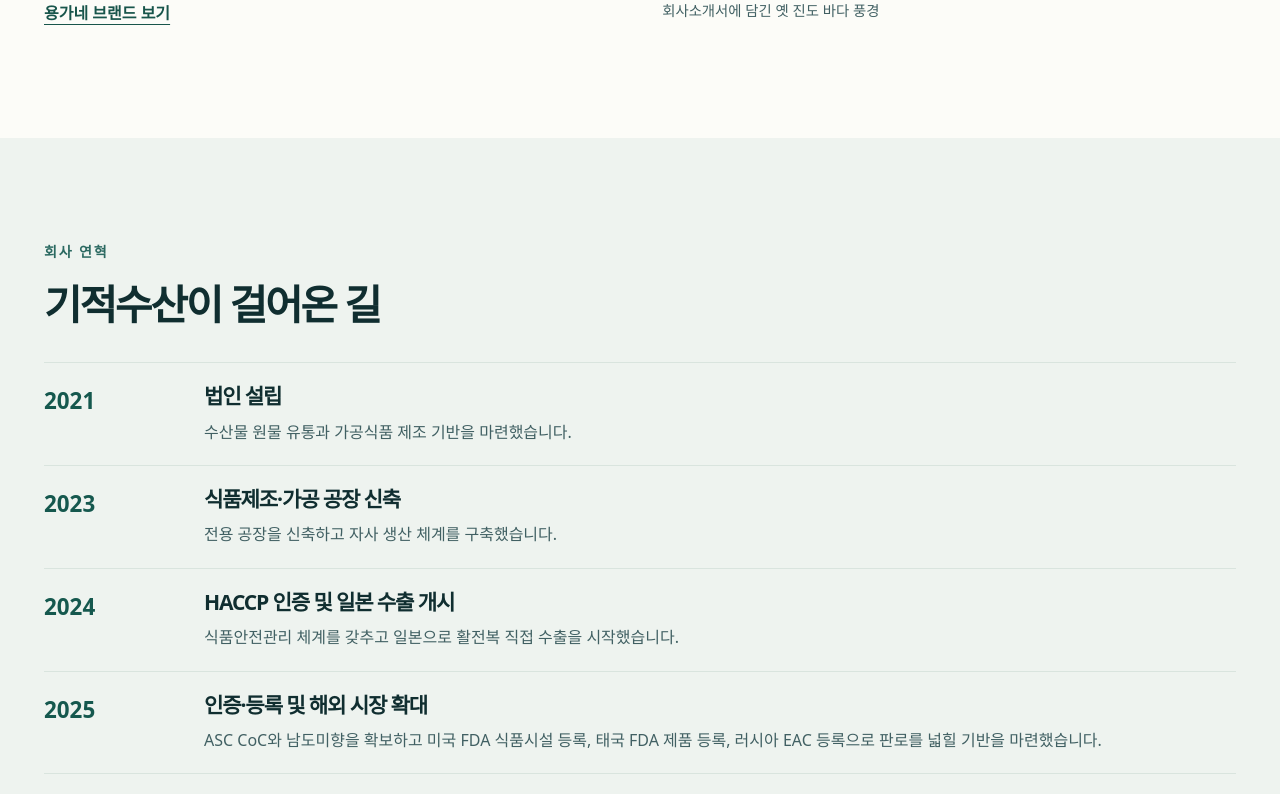
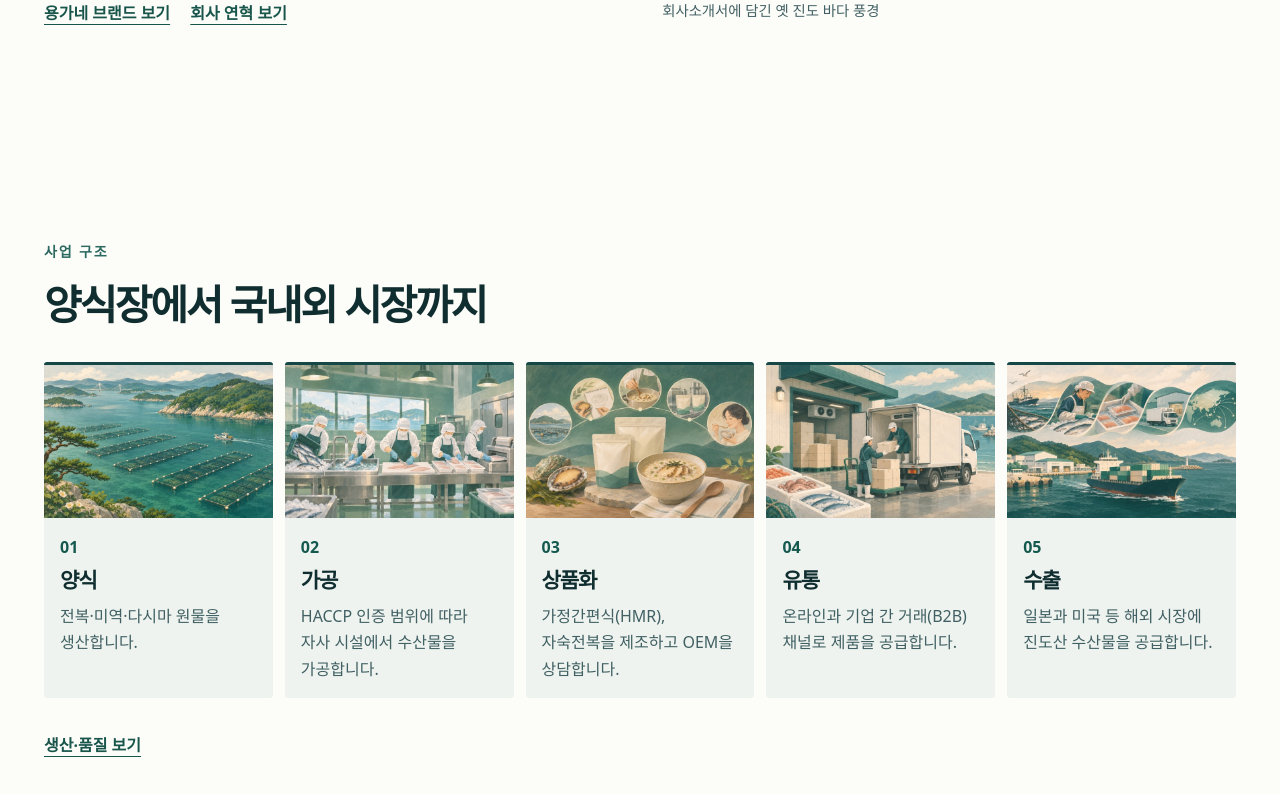
Before and after one commit to isolmin3-cmyk/yonggane, a plain HTML site: page company-overview.html in a window 1280 px wide. Shown: the part 1060-1854 px from the top of the page. Drawn offline with Linux system fonts and the light colour scheme.

Commit message:
Move company milestones and illustrate five business steps

```diff
--- a/company-overview.html
+++ b/company-overview.html
@@ -1,7 +1,7 @@
 <!doctype html>
 <html lang="ko"><head><meta charset="utf-8"><meta name="viewport" content="width=device-width,initial-scale=1">
 <meta name="description" content="진도 수산식품 기업 기적수산. 직접 양식한 전복과 미역, 용가네 간편식과 기업용 자숙전복을 소개합니다.">
-<title>기업 소개 | 기적수산</title><link rel="stylesheet" href="site.css?v=submenus"><link rel="stylesheet" href="company-profile.css"><script src="site.js?v=menu-hover" defer></script></head>
+<title>기업 소개 | 기적수산</title><link rel="stylesheet" href="site.css?v=submenus"><link rel="stylesheet" href="company-profile.css?v=steps"><script src="site.js?v=menu-hover" defer></script></head>
 <body><a class="skip" href="#main">본문 바로가기</a><header class="header"><div class="wrap header-inner">
 <a href="index.html" class="brand" aria-label="기적수산 홈"><img src="assets/logo.webp" alt="용가네 · 한 그릇에 담은 바다의 품격" width="156" height="50" style="width:156px;height:50px;object-fit:cover;object-position:center"></a>
 <button class="menu-toggle" type="button" aria-expanded="false" aria-controls="site-nav" aria-label="메뉴 열기"><span></span><span></span></button>
@@ -15,6 +15,7 @@
       <p class="lead">어업회사법인 유한회사 기적수산은 진도에서 4대째 수산업을 이어왔습니다. 직접 양식한 전복과 미역을 자사 시설에서 가공해 ‘용가네’ 브랜드의 수산식품으로 선보입니다.</p>
       <p class="lead">원물 생산부터 제품 제조, 유통과 수출까지 이어지는 체계를 갖추고 진도산 수산물을 국내외에 공급합니다.</p>
       <a class="text-link" href="brand-yonggane.html">용가네 브랜드 보기</a>
+      <a class="text-link company-history-link" href="company-history.html">회사 연혁 보기</a>
     </div>
     <figure class="company-archive">
       <img src="company-history-photo.jpg" alt="산을 배경으로 펼쳐진 옛 진도 바다와 양식 풍경" width="806" height="490" loading="lazy" decoding="async">
@@ -22,19 +23,11 @@
     </figure>
   </div>
 </section>
-<section class="band soft">
-  <div class="wrap">
-    <p class="kicker">회사 연혁</p>
-    <h2>기적수산이 걸어온 길</h2>
-    <ol class="company-timeline"><li><time datetime="2021">2021</time><div><h3>법인 설립</h3><p>수산물 원물 유통과 가공식품 제조 기반을 마련했습니다.</p></div></li><li><time datetime="2023">2023</time><div><h3>식품제조·가공 공장 신축</h3><p>전용 공장을 신축하고 자사 생산 체계를 구축했습니다.</p></div></li><li><time datetime="2024">2024</time><div><h3>HACCP 인증 및 일본 수출 개시</h3><p>식품안전관리 체계를 갖추고 일본으로 활전복 직접 수출을 시작했습니다.</p></div></li><li><time datetime="2025">2025</time><div><h3>인증·등록 및 해외 시장 확대</h3><p>ASC CoC와 남도미향을 확보하고 미국 FDA 식품시설 등록, 태국 FDA 제품 등록, 러시아 EAC 등록으로 판로를 넓힐 기반을 마련했습니다.</p></div></li><li><time datetime="2026">2026</time><div><h3>미국 공급 및 기업용 제품 확대</h3><p>미국 H Mart 간접 수출과 기업용 자숙전복 출시로 국내외 판로를 확대하고 있습니다.</p></div></li></ol>
-    <p class="company-note">회사소개서 작성 기준 거래처 75곳</p>
-  </div>
-</section>
 <section class="band">
   <div class="wrap">
     <p class="kicker">사업 구조</p>
     <h2>양식장에서 국내외 시장까지</h2>
-    <ol class="company-steps"><li><h3>양식</h3><p>전복·미역·다시마 원물을 생산합니다.</p></li><li><h3>가공</h3><p>HACCP 인증 범위에 따라 자사 시설에서 수산물을 가공합니다.</p></li><li><h3>상품화</h3><p>가정간편식(HMR), 자숙전복을 제조하고 OEM을 상담합니다.</p></li><li><h3>유통</h3><p>온라인과 기업 간 거래(B2B) 채널로 제품을 공급합니다.</p></li><li><h3>수출</h3><p>일본과 미국 등 해외 시장에 진도산 수산물을 공급합니다.</p></li></ol>
+    <ol class="company-steps"><li><img src="company-step-aquaculture.jpg" alt="" width="680" height="453" loading="lazy" decoding="async"><div><h3>양식</h3><p>전복·미역·다시마 원물을 생산합니다.</p></div></li><li><img src="company-step-processing.jpg" alt="" width="680" height="453" loading="lazy" decoding="async"><div><h3>가공</h3><p>HACCP 인증 범위에 따라 자사 시설에서 수산물을 가공합니다.</p></div></li><li><img src="company-step-product.jpg" alt="" width="680" height="453" loading="lazy" decoding="async"><div><h3>상품화</h3><p>가정간편식(HMR), 자숙전복을 제조하고 OEM을 상담합니다.</p></div></li><li><img src="company-step-distribution.jpg" alt="" width="680" height="453" loading="lazy" decoding="async"><div><h3>유통</h3><p>온라인과 기업 간 거래(B2B) 채널로 제품을 공급합니다.</p></div></li><li><img src="company-step-export.jpg" alt="" width="680" height="453" loading="lazy" decoding="async"><div><h3>수출</h3><p>일본과 미국 등 해외 시장에 진도산 수산물을 공급합니다.</p></div></li></ol>
     <a class="text-link" href="quality.html">생산·품질 보기</a>
     <div class="company-photos">
       <figure><img src="assets/farm-top.webp" alt="위에서 본 전복 양식장과 작업선" loading="lazy" decoding="async"><figcaption>진도 전복 양식장</figcaption></figure>
--- a/company-profile.css
+++ b/company-profile.css
@@ -31,12 +31,15 @@
 }
 .company-steps li {
   counter-increment: production;
-  padding: 1rem;
+  overflow: hidden;
   background: var(--mist);
   border-top: 3px solid var(--sea);
   border-radius: 3px;
 }
-.company-steps li::before {
+.company-steps li > div { padding: 1rem; }
+.company-steps li img { aspect-ratio: 3 / 2; height: auto; }
+.company-history-link { margin-left: 1rem; }
+.company-steps li > div::before {
   content: counter(production, decimal-leading-zero);
   display: block;
   color: #15584e;
```
Also changed, not shown: about.html (+1 -1 lines), company-history.html (+11 -2 lines), company-step-aquaculture.jpg (added), company-step-distribution.jpg (added), company-step-export.jpg (added), company-step-processing.jpg (added), company-step-product.jpg (added).
